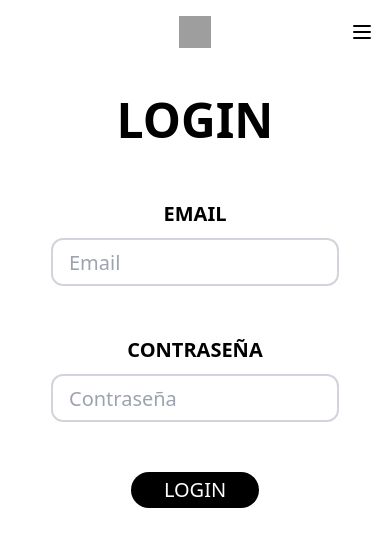
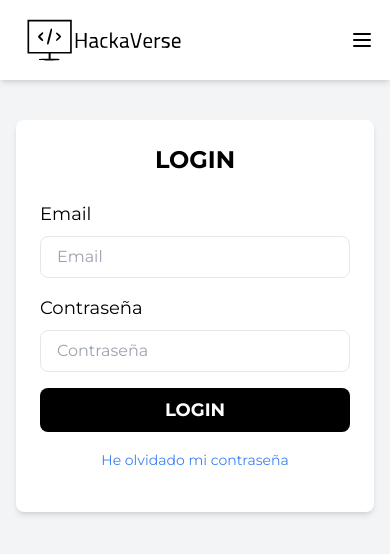
Before and after one commit to jmp89/hackatonPFB, a React (Vite) app in the folder front/: page /users/login in a window 390 px wide. Shown: the top 554 px of the page. Built offline with nearby package versions, Linux system fonts and the light colour scheme; grey boxes are pictures that could not be loaded.

Commit message:
Añadidos estilos del header de cara a la version final y retocados estilos de RegisterFormPage y LoginForm

```diff
--- a/front/src/components/Header.jsx
+++ b/front/src/components/Header.jsx
@@ -1,30 +1,9 @@
 import { NavLink } from 'react-router-dom';
-import { useState } from 'react';
+import { useState, useRef, useEffect } from 'react';
 import { useAuth } from '../context/AuthContext';
 
-const Header = () => {
-    const { token, removeToken } = useAuth();
-
-    const [isOpen, setIsOpen] = useState(false);
-
-    const toggleMenu = () => {
-        setIsOpen(!isOpen);
-    };
-
-    return (
-        <nav className="bg-white text-black">
-            <div className="max-w-7xl mx-auto px-2 sm:px-6 lg:px-8">
-                <div className="relative flex items-center justify-between h-16">
-                    <div className="absolute inset-y-0 right-0 flex items-center sm:hidden">
-                        <button
-                            onClick={toggleMenu}
-                            type="button"
-                            className="inline-flex items-center justify-center p-2 rounded-md text-black hover:text-white hover:bg-black focus:outline-none focus:ring-2 focus:ring-inset focus:ring-white"
-                            aria-controls="mobile-menu"
-                            aria-expanded="false"
-                        >
-                            <span className="sr-only">Abrir menú</span>
-                            {!isOpen ? (
+const MenuIcon = ({ isOpen }) => (
+    !isOpen ? (
         <svg
             className="block h-6 w-6"
             xmlns="http://www.w3.org/2000/svg"
@@ -56,110 +35,146 @@ const Header = () => {
                 d="M6 18L18 6M6 6l12 12"
             />
         </svg>
-                            )}
-                        </button>
-                    </div>
-                    <div className="flex-1 flex items-center justify-center sm:items-stretch sm:justify-start">
+    )
+);
+
+const NavItem = ({ to, onClick, children, className, isMobile }) => (
+    <NavLink
+        to={to}
+        onClick={onClick}
+        className={`${className} px-4 py-2 rounded-md transition-colors duration-300 ${isMobile ? 'text-base font-medium' : 'text-lg font-semibold'}`}
+    >
+        {children}
+    </NavLink>
+);
+
+const Header = () => {
+    const { token, removeToken } = useAuth();
+    const [isOpen, setIsOpen] = useState(false);
+    const menuRef = useRef(null);
+
+    const toggleMenu = () => setIsOpen(!isOpen);
+
+    useEffect(() => {
+        const handleClickOutside = (event) => {
+            if (menuRef.current && !menuRef.current.contains(event.target)) {
+                setIsOpen(false);
+            }
+        };
+
+        if (isOpen) {
+            document.addEventListener('mousedown', handleClickOutside);
+        } else {
+            document.removeEventListener('mousedown', handleClickOutside);
+        }
+
+        return () => {
+            document.removeEventListener('mousedown', handleClickOutside);
+        };
+    }, [isOpen]);
+
+    return (
+        <header className="bg-white text-black sticky top-0 z-50 shadow-md">
+            <div className="max-w-7xl mx-auto px-2 sm:px-6 lg:px-8">
+                <div className="flex items-center justify-between h-20">
                     <div className="flex-shrink-0">
                         <img
-                                className="h-8 w-8"
-                                src="/logo.svg"
+                            className="h-48 w-48"
+                            src="/logo_hackaverse.svg"
                             alt="Hackaverse"
                         />
                     </div>
-                        <div className="hidden sm:block sm:ml-6">
-                            <div className="flex space-x-4">
-                                <NavLink
-                                    to="/"
-                                    className="text-black hover:bg-black hover:text-white px-3 py-2 rounded-md text-sm font-medium"
-                                >
+                    <nav className="hidden sm:flex sm:space-x-6">
+                        <NavItem to="/" className="text-black hover:bg-black hover:text-white">
                             Inicio
-                                </NavLink>
+                        </NavItem>
                         {!token ? (
                             <>
-                                        <NavLink
-                                            to="/users/login"
-                                            className="text-black hover:bg-black hover:text-white px-3 py-2 rounded-md text-sm font-medium"
-                                        >
-                                            Identifícate
-                                        </NavLink>
-                                        <NavLink
-                                            to="/register"
-                                            className="text-black hover:bg-black hover:text-white px-3 py-2 rounded-md text-sm font-medium"
-                                        >
+                                <NavItem to="/users/login" className="text-black hover:bg-black hover:text-white">
+                                    Login
+                                </NavItem>
+                                <NavItem to="/register" className="text-black hover:bg-black hover:text-white">
                                     Regístrate
-                                        </NavLink>
+                                </NavItem>
                             </>
                         ) : (
                             <>
-                                        <NavLink
-                                            to="/users/my-events"
-                                            className="text-black hover:bg-black hover:text-white px-3 py-2 rounded-md text-sm font-medium"
-                                        >
+                                <NavItem to="/users/my-events" className="text-black hover:bg-black hover:text-white">
                                     Mis inscripciones
-                                        </NavLink>
-
-                                        <NavLink
-                                            to="#"
-                                            onClick={removeToken}
-                                            className="text-black hover:bg-black hover:text-white px-3 py-2 rounded-md text-sm font-medium"
-                                        >
+                                </NavItem>
+                                <NavItem to="#" onClick={removeToken} className="text-black hover:bg-black hover:text-white">
                                     Cerrar sesión
-                                        </NavLink>
+                                </NavItem>
                             </>
                         )}
-                            </div>
-                        </div>
+                    </nav>
+                    <div className="sm:hidden">
+                        <button
+                            onClick={toggleMenu}
+                            type="button"
+                            className="inline-flex items-center justify-center p-2 rounded-md text-black hover:text-white hover:bg-black focus:outline-none focus:ring-2 focus:ring-inset focus:ring-white transition-colors duration-300"
+                            aria-controls="mobile-menu"
+                            aria-expanded={isOpen}
+                        >
+                            <span className="sr-only">Abrir menú</span>
+                            <MenuIcon isOpen={isOpen} />
+                        </button>
                     </div>
                 </div>
             </div>
 
-            {/* Menú móvil*/}
-            {isOpen && (
-                <div className="sm:hidden" id="mobile-menu">
-                    <div className="px-2 pt-2 pb-3 space-y-1">
-                        <NavLink
-                            to="/"
-                            className="text-black hover:bg-black hover:text-white block px-3 py-2 rounded-md text-base font-medium"
-                        >
+            <nav ref={menuRef} className={`sm:hidden absolute top-20 right-0 bg-white z-50 border border-gray-200 opacity-0 transition-opacity duration-300 ${isOpen ? 'opacity-100 pointer-events-auto w-64' : 'opacity-0 pointer-events-none w-0'}`}>
+                <ul className={`px-2 pt-2 pb-3 space-y-6 ${isOpen ? 'block' : 'hidden'}`}>
+                    <li className='mt-2'>
+                        <NavItem to="/" onClick={toggleMenu} className="text-black hover:bg-black hover:text-white text-base font-medium" isMobile>
                             Inicio
-                        </NavLink>
+                        </NavItem>
+                    </li>
                     {!token ? (
                         <>
-                                <NavLink
-                                    to="/users/login"
-                                    className="text-black hover:bg-black hover:text-white block px-3 py-2 rounded-md text-base font-medium"
-                                >
-                                    Identifícate
-                                </NavLink>
-                                <NavLink
-                                    to="/register"
-                                    className="text-black hover:bg-black hover:text-white block px-3 py-2 rounded-md text-base font-medium"
-                                >
+                            <li>
+                                <NavItem to="/users/login" onClick={toggleMenu} className="text-black hover:bg-black hover:text-white text-base font-medium" isMobile>
+                                    Login
+                                </NavItem>
+                            </li>
+                            <li>
+                                <NavItem to="/register" onClick={toggleMenu} className="text-black hover:bg-black hover:text-white text-base font-medium" isMobile>
                                     Regístrate
-                                </NavLink>
+                                </NavItem>
+                            </li>
                         </>
                     ) : (
                         <>
-                                <NavLink
-                                    to="/users/my-events"
-                                    className="text-black hover:bg-black hover:text-white block px-3 py-2 rounded-md text-base font-medium"
-                                >
+                            <li>
+                                <NavItem to="/users/my-events" onClick={toggleMenu} className="text-black hover:bg-black hover:text-white text-base font-medium" isMobile>
                                     Mis inscripciones
-                                </NavLink>
-                                <NavLink
-                                    to="#"
-                                    onClick={removeToken}
-                                    className="text-black hover:bg-black hover:text-white block px-3 py-2 rounded-md text-base font-medium"
-                                >
+                                </NavItem>
+                            </li>
+                            <li>
+                                <NavItem to="#" onClick={() => { removeToken(); toggleMenu(); }} className="text-black hover:bg-black hover:text-white text-base font-medium" isMobile>
                                     Cerrar sesión
-                                </NavLink>
+                                </NavItem>
+                            </li>
                         </>
                     )}
-                    </div>
-                </div>
-            )}
+                    <li className='mt-2'>
+                        <NavItem to="/" onClick={toggleMenu} className="text-black hover:bg-black hover:text-white text-base font-medium" isMobile>
+                            Hackatones
+                        </NavItem>
+                    </li>
+                    <li className='mt-2'>
+                        <NavItem to="/" onClick={toggleMenu} className="text-black hover:bg-black hover:text-white text-base font-medium" isMobile>
+                            Preguntas frecuentes
+                        </NavItem>
+                    </li>
+                    <li className='mt-2'>
+                        <NavItem to="/" onClick={toggleMenu} className="text-black hover:bg-black hover:text-white text-base font-medium" isMobile>
+                            Cerrar sesión
+                        </NavItem>
+                    </li>
+                </ul>
             </nav>
+        </header>
     );
 };
 
--- a/front/src/components/LoginForm.jsx
+++ b/front/src/components/LoginForm.jsx
@@ -1,94 +1,100 @@
-import { useState, useContext } from "react";
+import React, { useState } from "react";
 import { Navigate } from "react-router-dom";
 import fetchUserLoginService from "../services/fetchUserLoginService.js";
-import {useAuth} from "../context/AuthContext";
+import { useAuth } from "../context/AuthContext";
 
 const LoginForm = () => {
-
   const { token, updateToken } = useAuth();
 
-    const [ formData, setFormData ] = useState({email: "", password: ""});
-
-    const [ error, setError ] = useState(null);
-    const [ loginOk, setLoginOk ] = useState(null);
+  const [formData, setFormData] = useState({ email: "", password: "" });
+  const [error, setError] = useState(null);
+  const [loginOk, setLoginOk] = useState(null);
 
   const handleSubmit = async (e) => {
-
     e.preventDefault();
 
     try {
+      const data = await fetchUserLoginService(
+        formData.email,
+        formData.password,
+        setError,
+        setLoginOk
+      );
 
-            const data = await fetchUserLoginService(formData.email, formData.password, setError, setLoginOk);
-
-            if (!data.token || data.token.length < 1){
-
+      if (!data.token || data.token.length < 1) {
         const err = new Error("Error en la petición.");
         err.httpStatus = 500;
         throw err;
-            };
+      }
 
       updateToken(data.token);
-
-            setFormData({email: "", password: ""});
-            setLoginOk("Inicio de sesión exitoso, redirigiendo a la página principal...")
+      setFormData({ email: "", password: "" });
+      setLoginOk("Inicio de sesión exitoso, redirigiendo a la página principal...");
       setError(null);
-
     } catch (error) {
-
       setError(error.message);
       setLoginOk(null);
-        };
+    }
   };
 
   const handleChange = (e) => {
-
-        e.preventDefault();
-
     const { name, value } = e.target;
-
-        setFormData({...formData, [name]: value});
+    setFormData({ ...formData, [name]: value });
   };
 
-    return (
-        token
-        ? <Navigate to="/" />
-        : <>
-                <h2 className="mt-8 uppercase text-5xl font-bold text-center flex justify-center items-end
-                    sm:mt-32">
-                    Login</h2>
+  return token ? (
+    <Navigate to="/" />
+  ) : (
+    <main className="flex items-start justify-center">
+      <form onSubmit={handleSubmit} className="bg-white p-6 rounded-lg shadow-md w-full max-w-md mt-10 m-4">
+        <h2 className="text-2xl font-bold text-center mb-6">LOGIN</h2>
 
-                <form className="flex flex-col justify-start items-center gap-2.5"
-                    onSubmit={handleSubmit}>
+        {error && <p className="text-red-500 mb-4">{error}</p>}
+        {loginOk && <p className="text-green-500 mb-4">{loginOk}</p>}
 
-                    <label className="uppercase mt-14 text-xl font-bold"
-                        htmlFor="email">Email</label>
+        <fieldset>
+          <section className="mb-4">
+            <label htmlFor="email" className="block text-lg font-medium mb-2">
+              Email
+            </label>
+            <input
+              type="email"
+              id="email"
+              name="email"
+              placeholder="Email"
+              value={formData.email}
+              onChange={handleChange}
+              className="w-full px-4 py-2 border rounded-lg focus:outline-none focus:ring-2 focus:ring-black"
+              required
+            />
+          </section>
 
-                    <input className="text-xl w-72 h-12 border-2 border-solid border-gray-300 rounded-xl p-4
-                        focus:outline-none focus:border-black focus:border-solid focus:border-3
-                        sm:w-96"
-                        type="email" id="email" name="email" placeholder="Email" required
-                        value={formData.email} onChange={handleChange} />
+          <section className="mb-4">
+            <label htmlFor="password" className="block text-lg font-medium mb-2">
+              Contraseña
+            </label>
+            <input
+              type="password"
+              id="password"
+              name="password"
+              placeholder="Contraseña"
+              value={formData.password}
+              onChange={handleChange}
+              className="w-full px-4 py-2 border rounded-lg focus:outline-none focus:ring-2 focus:ring-black"
+              required
+            />
+          </section>
+        </fieldset>
 
-                    <label className="uppercase mt-10 text-xl font-bold"
-                        htmlFor="password">Contraseña</label>
+        <button type="submit" className="w-full bg-black text-white py-2 rounded-lg font-bold text-lg mb-4">
+          LOGIN
+        </button>
 
-                    <input className="text-xl w-72 h-12 border-2 border-solid border-gray-300 rounded-xl p-4
-                        focus: outline-none focus:border-black focus:border-solid focus:border-3
-                        sm:w-96"
-                        type="password" id="password" name="password" placeholder="Contraseña" required
-                        value={formData.password} onChange={handleChange} />
-
-                    <button className="w-32 text-xl uppercase text-white bg-black max-w-96 mt-10 border-none rounded-3xl p-1
-                        hover:shadow-custom hover:font-bold
-                        sm:w-36"
-                        >Login</button>
-
-                    {error && <p className="mt-5 text-xl text-red-500 font-bold text-center">{error}</p>}
-                    {loginOk && <p className="mt-5 text-xl text-green-600 font-bold text-center">{loginOk}</p>}
-
+        <section className="text-center mb-4">
+          <a href="#" className="text-blue-500 text-sm">He olvidado mi contraseña</a>
+        </section>
       </form>
-
-            </>
+    </main>
   );
 };
 
--- a/front/src/pages/RegisterFormPage.jsx
+++ b/front/src/pages/RegisterFormPage.jsx
@@ -46,23 +46,24 @@ const RegisterFormPage = () => {
         email: '',
         password: ''
       });
-      setError(null); // Limpiar el error si hubo éxito
+      setError(null);
     } catch (error) {
       console.error('Error al registrar el usuario:', error.message);
       setError(error.message || 'Hubo un problema al procesar tu solicitud. Por favor, intenta de nuevo más tarde.');
-      setSuccess(null); // Limpiar el éxito si hubo un error
+      setSuccess(null);
     }
   };
 
   return (
-    <main className="flex items-center justify-center min-h-screen bg-gray-100 px-4">
-      <form onSubmit={handleSubmit} className="bg-white p-6 rounded-lg shadow-md w-full max-w-md">
-        <h1 className="text-2xl font-bold text-center mb-6">REGISTRARSE</h1>
+    <main className="flex items-center justify-center px-4">
+      <form onSubmit={handleSubmit} className="bg-white p-6 rounded-lg shadow-md w-full max-w-md mt-10">
+        <h2 className="text-2xl font-bold text-center mb-6">REGISTRARSE</h2>
 
         {error && <p className="text-red-500 mb-4">{error}</p>}
         {success && <p className="text-green-500 mb-4">{success}</p>}
 
-        <div className="mb-4">
+        <fieldset>
+          <section className="mb-4">
             <label htmlFor="name" className="block text-lg font-medium mb-2">Usuario</label>
             <input
               type="text"
@@ -74,9 +75,9 @@ const RegisterFormPage = () => {
               className="w-full px-4 py-2 border rounded-lg focus:outline-none focus:ring-2 focus:ring-black"
               required
             />
-        </div>
+          </section>
 
-        <div className="mb-4">
+          <section className="mb-4">
             <label htmlFor="email" className="block text-lg font-medium mb-2">Email</label>
             <input
               type="email"
@@ -88,9 +89,9 @@ const RegisterFormPage = () => {
               className="w-full px-4 py-2 border rounded-lg focus:outline-none focus:ring-2 focus:ring-black"
               required
             />
-        </div>
+          </section>
 
-        <div className="mb-4">
+          <section className="mb-4">
             <label htmlFor="password" className="block text-lg font-medium mb-2">Contraseña</label>
             <input
               type="password"
@@ -102,23 +103,24 @@ const RegisterFormPage = () => {
               className="w-full px-4 py-2 border rounded-lg focus:outline-none focus:ring-2 focus:ring-black"
               required
             />
-        </div>
+          </section>
+        </fieldset>
 
         <button type="submit" className="w-full bg-black text-white py-2 rounded-lg font-bold text-lg mb-4">REGISTRARSE</button>
 
-        <div className="text-sm text-gray-700">
+        <section className="text-sm text-gray-700">
           <h2 className="text-lg font-bold mb-2">Políticas de usuario</h2>
           <ol className="list-decimal list-inside space-y-2">
-            <li>Al registrarse en hackathon.com, usted acepta estos términos y condiciones. Si no está de acuerdo, no complete el registro.</li>
+            <li>Al registrarse en hackaverse.com, usted acepta estos términos y condiciones. Si no está de acuerdo, no complete el registro.</li>
             <li>Debe ser mayor de 18 años o tener consentimiento parental para registrarse.</li>
             <li>Proporcione información precisa y actualizada. Mantenga su contraseña segura y notifique cualquier uso no autorizado de su cuenta.</li>
             <li>Su información se manejará según nuestra <a href="#" className="text-blue-500">Política de Privacidad</a>. No compartiremos su información sin su consentimiento, excepto por exigencias legales.</li>
             <li>No use cuentas de terceros, no proporcione información falsa, ni realice actividades ilegales en el sitio.</li>
-            <li>Podemos cancelar su cuenta por violaciones de estos términos. Usted puede cancelarla contactando a soporte@hackathon.com.</li>
+            <li>Podemos cancelar su cuenta por violaciones de estos términos. Usted puede cancelarla contactando a soporte@hackaverse.com.</li>
             <li>Podemos modificar estos términos en cualquier momento. Revise estos términos periódicamente para estar al tanto de cambios.</li>
-            <li>Para preguntas, contáctenos en soporte@hackathon.com.</li>
+            <li>Para preguntas, contáctenos en soporte@hackaverse.com.</li>
           </ol>
-        </div>
+        </section>
       </form>
     </main>
   );
--- /dev/null
+++ b/front/src/styles.css
@@ -0,0 +1,9 @@
+@import url('https://fonts.googleapis.com/css2?family=Montserrat:wght@400;700&display=swap');
+
+body {
+    font-family: 'Montserrat', sans-serif;
+}
+
+:root {
+    background-color: #f3f4f6;
+}
```
Also changed, not shown: front/src/App.jsx (+5 -9 lines), front/public/logo_hackaverse.svg (added). Lines whose indentation alone changed are shown as unchanged.
